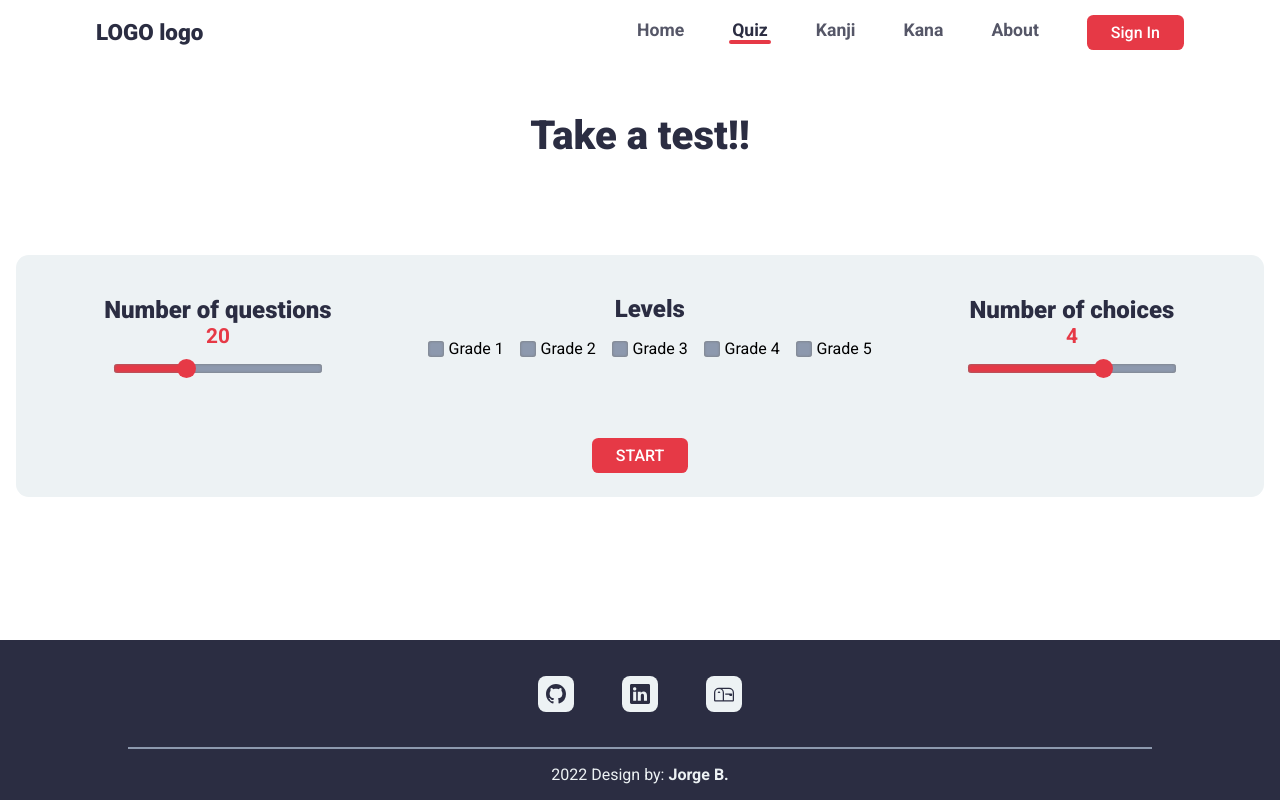
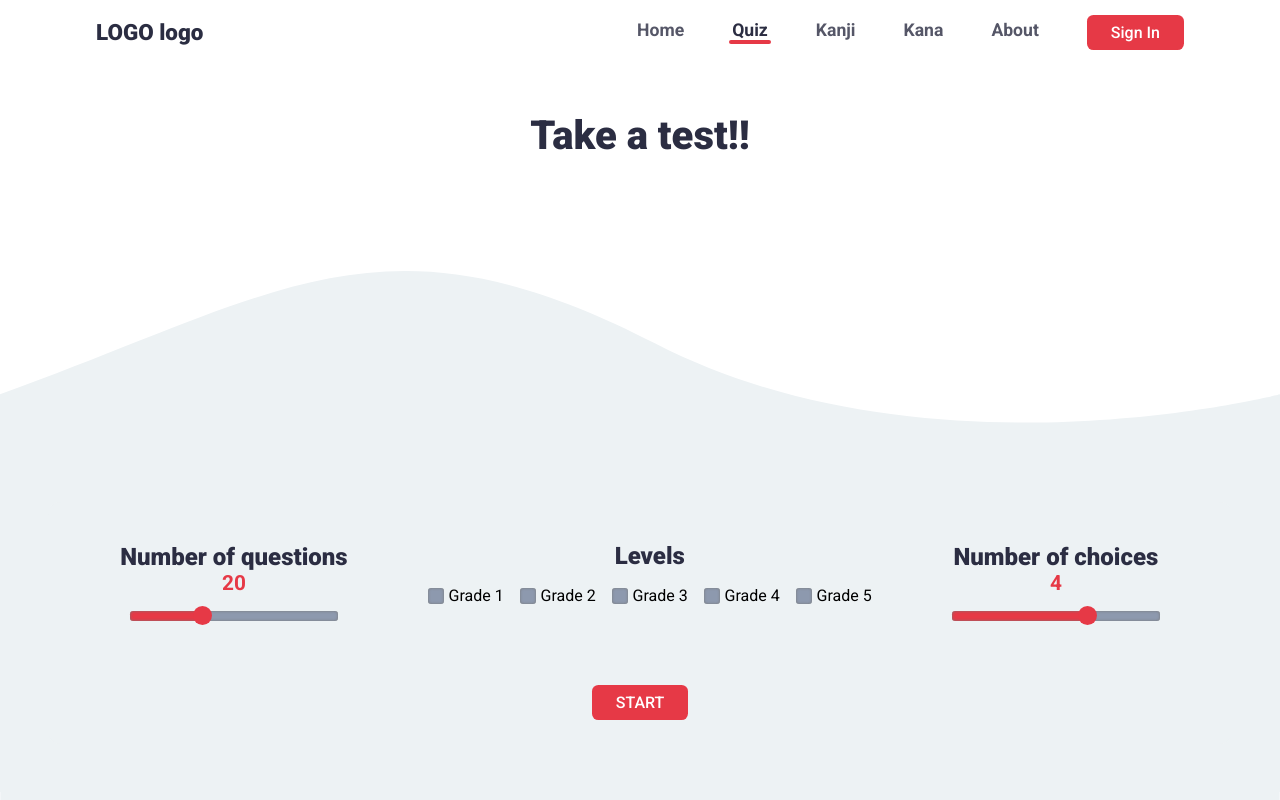
Before and after one commit to jorgebef/kanjistudy-client, a React (Create React App) app: page /quiz in a window 1280 px wide. Shown: the top 800 px of the page. Built offline with nearby package versions, Linux system fonts and the light colour scheme; a web font is replaced by a local one.

Commit message:
slight changes and updates to values, removing files

```diff
--- a/src/components/QuizSelector/index.tsx
+++ b/src/components/QuizSelector/index.tsx
@@ -1,8 +1,8 @@
 import { FormEvent, useContext } from 'react'
 import { QuizCtx, QuizCtxT } from '../../context/QuizCtx'
-import { Row } from '../common/PageContainer'
 import { Title } from '../common/Title'
 import LevelSelect from '../LevelSelect'
+import WaveRow from '../WaveRow'
 import * as S from './styles'
 
 export const QuizSelector: React.FC = () => {
@@ -29,7 +29,7 @@ export const QuizSelector: React.FC = () => {
   }
 
   return (
-    <Row>
+    <WaveRow color='lightgrey'>
       <S.QuizMenuContainer onSubmit={e => createQuiz(e)}>
         <S.OptionContainer>
           <S.Option>
@@ -58,6 +58,6 @@ export const QuizSelector: React.FC = () => {
         </S.OptionContainer>
         <S.SubmitBtn as='input' type='submit' value='START' />
       </S.QuizMenuContainer>
-    </Row>
+    </WaveRow>
   )
 }
--- a/src/components/common/PageContainer.tsx
+++ b/src/components/common/PageContainer.tsx
@@ -45,8 +45,9 @@ export const Row = styled.div<RowProps>`
   align-items: center;
   justify-content: center;
   overflow: hidden;
+  box-sizing: border-box;
+  padding: ${p => p.theme.compPadLg};
   background-color: ${p => (p.color ? p.theme[p.color] : p.theme.white)};
-  padding: 2rem 0;
 `
 
 export const Grid = styled.div`
--- a/src/utils/useAppear.ts
+++ b/src/utils/useAppear.ts
@@ -42,7 +42,7 @@ const useAppear = (ref: RefObject<Element>) => {
   const options: IntersectionObserverInit = {
     root: null,
     rootMargin: '0px',
-    threshold: 1.0,
+    threshold: 0.75,
   }
 
   useEffect(() => {
```
Also changed, not shown: src/components/HomeCards/Button.tsx (deleted, +0 -16 lines), src/assets/svgBg-01.svg (added).
